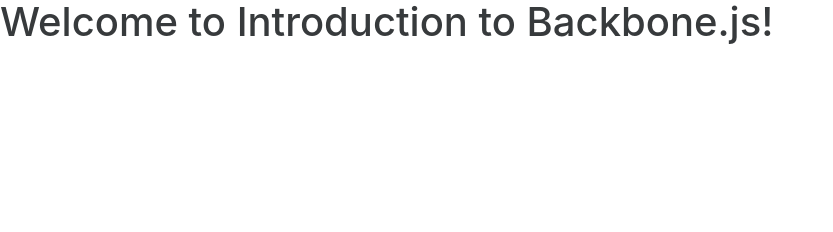
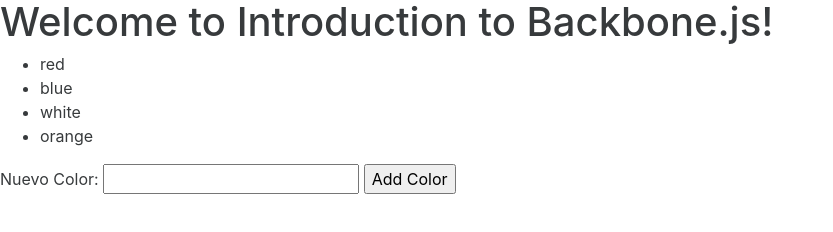
Before and after one commit to training4developers/backbone_11172016, a plain HTML site: page demos/index.html in a window 1280 px wide. Shown: the whole page, without its empty margins (0-833 px from the left). Drawn offline with Linux system fonts and the light colour scheme.

Commit message:
added code demos

```diff
--- a/demos/index.html
+++ b/demos/index.html
@@ -13,12 +13,13 @@
 		<script src="lib/underscore.js"></script>
 		<script src="lib/backbone.js"></script>
 		<script src="lib/handlebars.js"></script>
-		<script src="js/index.js"></script>
+
   </head>
 
   <body>
     <h1>Welcome to Introduction to Backbone.js!</h1>
 		<main></main>
+		<script src="js/index.js"></script>
 	</body>
 
 </html>
--- a/demos/js/index.js
+++ b/demos/js/index.js
@@ -1,28 +1,96 @@
+'use strict';
 
+const ListItem = Backbone.View.extend({
+	tagName: 'li',
+	render() {
+		this.$el.text(this.model);
+		return this;
+	}
+});
 
-const AppRouter = Backbone.Router.extend({
+const ListView = Backbone.View.extend({
+	tagName: 'ul',
+	render: function() {
+		this.$el.empty();
+		this.collection.toJSON().forEach(color => {
+			const li = new ListItem({ model: color.name })
+			this.$el.append(li.render().$el);
+		});
+		return this;
+	}
+});
 
-	routes: {
-		'contact': 'contact',
-		'about': 'about',
-		'': 'home'
+const DemoView = Backbone.View.extend({
+	tagName: 'div',
+	events: {
+		'click [data-action-add-color]': 'addColor'
+	},
+	addColor: function() {
+
+		const newColorInput = $('#new-color');
+
+		const newColor = new Backbone.Model({
+			name: newColorInput.val()
+		});
+
+		this.collection.add(newColor);
+
+		newColorInput.val('');
+	},
+
+	initialize: function() {
 
 	},
 
-	home: function() {
-		console.log('home route');
-	},
+	// template: _.template(`
+	// 	<form>
+	// 		<label>New Color:</label>
+	// 		<input type="text" id="new-color" name="new-color" value="">
+	// 		<button type="button" data-action-add-color>Add Color</button>
+	// 	</form>
+	// `),
 
-	about: function() {
-		console.log('about route');
-	},
+	template: Handlebars.compile(`
+		<form>
+			<label>{{newColorLabel}}:</label>
+			<input type="text" id="new-color" name="new-color" value="">
+			<button type="button" data-action-add-color>Add Color</button>
+		</form>
+	`),
 
-	contact: function() {
-		console.log('contact route');
+	render: function() {
+
+		//this.$el.empty();
+
+		const listView = new ListView({ collection: this.collection });
+
+		// this.collection.on('add', () => {
+		// 	const updatedListView = new ListView({ collection: this.collection.toJSON() });
+		// 	this.$el.find('ul').replaceWith(updatedListView.render().$el);
+		// });
+
+		listView.listenTo(this.collection, 'update', () => {
+			console.log('collection updated');
+			listView.render();
+		});
+
+		this.$el.append(listView.render().$el);
+		this.$el.append(this.template({ newColorLabel: 'Nuevo Color' }));
+
+		return this;
 	}
-
 });
 
-const appRouter = new AppRouter();
+const colors = new Backbone.Collection();
+colors.add(new Backbone.Model({ name: 'red' }));
+colors.add(new Backbone.Model({ name: 'blue' }));
+colors.add(new Backbone.Model({ name: 'white' }));
+colors.add(new Backbone.Model({ name: 'orange' }));
 
-Backbone.history.start({ pushState: false });
+const demoView = new DemoView({ collection: colors });
+$("main").append(demoView.render().$el);
+
+// demoView.remove();
+
+// demoView.delegateEvents();
+// demoView.undelegateEvents();
```
Also changed, not shown: demos/js/index_collections.js (added, +68 -0 lines), demos/js/index_view_template.js (added, +53 -0 lines).
